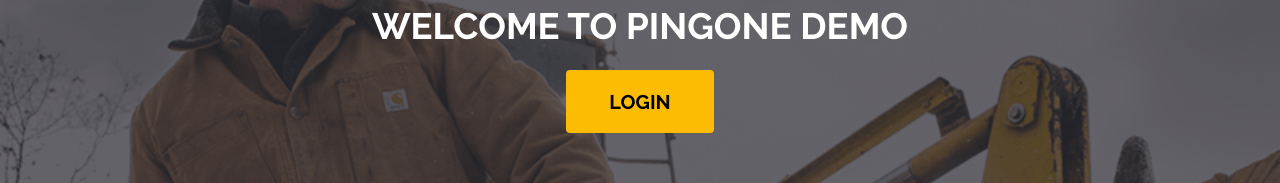
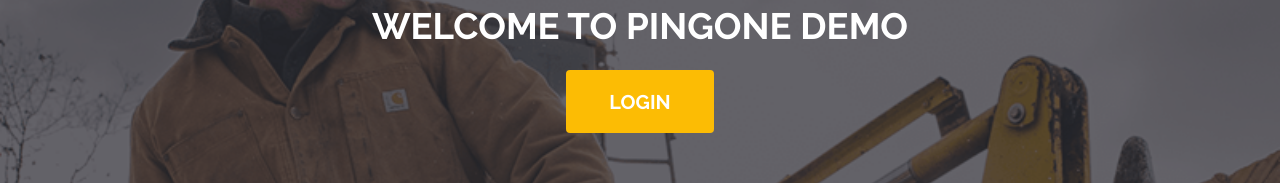
Before and after one commit to aldenshiverick/Carhartt-Morgapp, a plain HTML site: page index.html in a window 1280 px wide. Shown: the part 203-386 px from the top of the page. Drawn offline with nearby package versions, Linux system fonts and the light colour scheme.

Commit message:
Testing button colors

```diff
--- a/assets/css/main.css
+++ b/assets/css/main.css
@@ -10,10 +10,10 @@
 	These are the colors that can be easily customized. To view these all at once go to the Elements page on your app.
 */
 body {
-	--accentcolor: #000000;
+	--accentcolor: #5f3607;
 	--mainColor: #fcbc04;
 	--buttonHover: #fcdd81; /* this changes the button color when you hover over it */
-	--buttonText: #000000;
+	--buttonText: #ffffff;
 	--alternateButtonText: #ffffff;
 }
 
```
